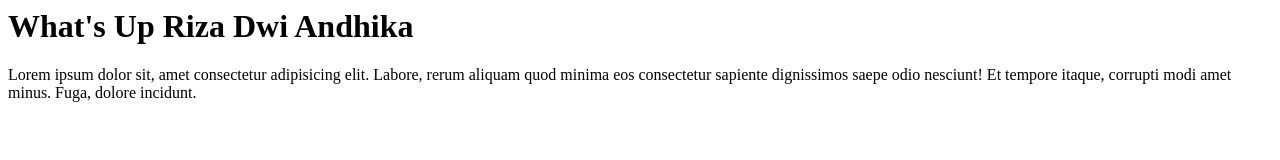
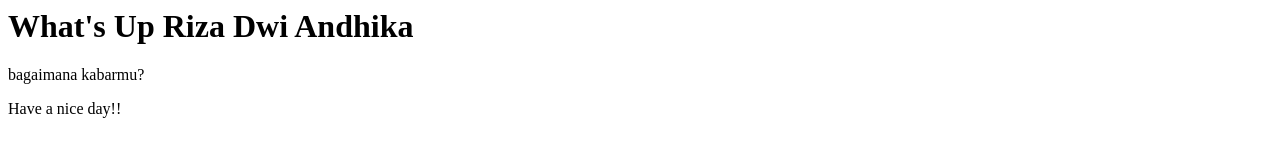
Before and after one commit to rizadwiandhika/riza-git-test, a plain HTML site: page index.html in a window 1280 px wide. Drawn offline with Linux system fonts and the light colour scheme.

Commit message:
merubah title dan beberapa paragraf di index.html

```diff
--- a/index.html
+++ b/index.html
@@ -2,12 +2,14 @@
 <head>
     <meta charset="UTF-8">
     <meta name="viewport" content="width=device-width, initial-scale=1.0">
-    <title>Test remote</title>
+    <title>Test remote riza-git</title>
 </head>
 <body>
 
     <h1>What's Up Riza Dwi Andhika</h1>
-    <p>Lorem ipsum dolor sit, amet consectetur adipisicing elit. Labore, rerum aliquam quod minima eos consectetur sapiente dignissimos saepe odio nesciunt! Et tempore itaque, corrupti modi amet minus. Fuga, dolore incidunt.</p>
+    <p>bagaimana kabarmu?</p>
+
+    <p>Have a nice day!!</p>
 
 </body>
 </html>
```
